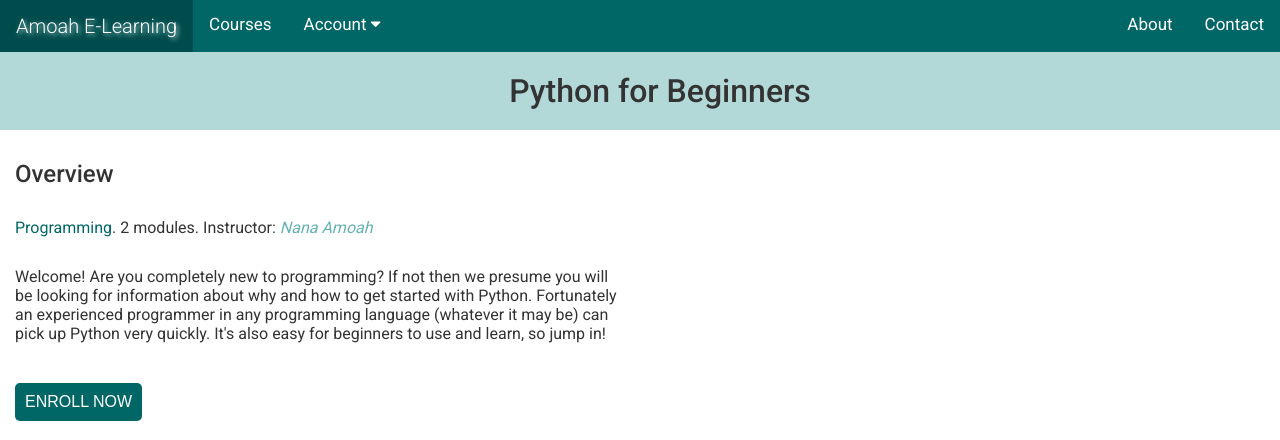
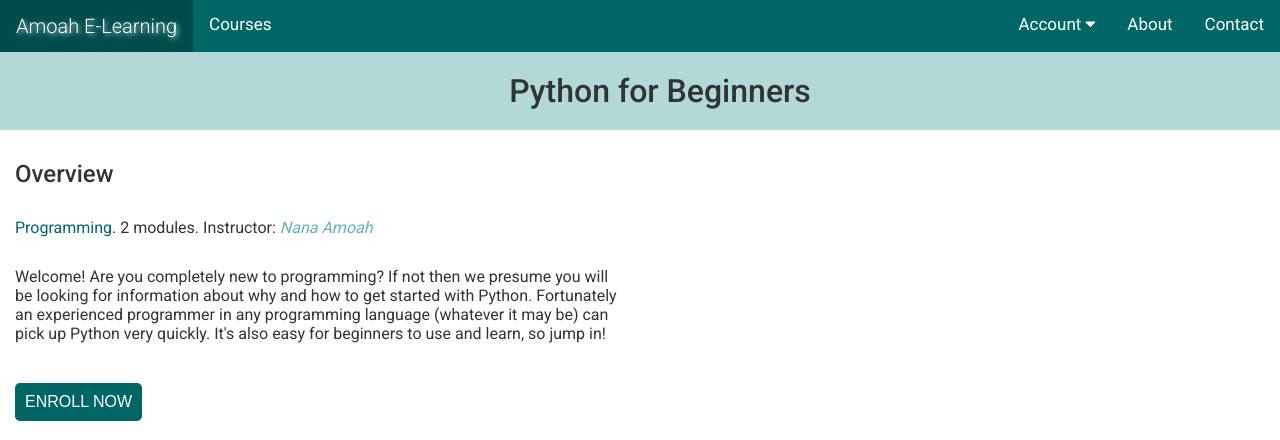
Before and after one commit to AmoahDevLabs/ELearn, a Django app: a page that uses templates/navbar.html in a window 1280 px wide. Shown: the top 440 px of the page. Run offline with Django 3.2, Linux system fonts and the light colour scheme; a user stored in the database is signed in; data comes from the database, SQL or seed files in the repository; both versions use the stored data as it was after the commit; some libraries are stand-ins or nearby versions.

Commit message:
Account panel floats to right, db.sqlite3 excluded

```diff
--- a/templates/navbar.html
+++ b/templates/navbar.html
@@ -4,7 +4,7 @@
     <a href="#" class="sub">Contact</a>
     <a href="#" class="sub">About</a>
     {% if request.user.is_authenticated %}
-        <div class="dropdown">
+        <div class="dropdown" style="float: right">
             <button class="dropbtn">Account
                 <i class="fa fa-caret-down"></i>
             </button>
```
Also changed, not shown: db.sqlite3, 1 other file.
